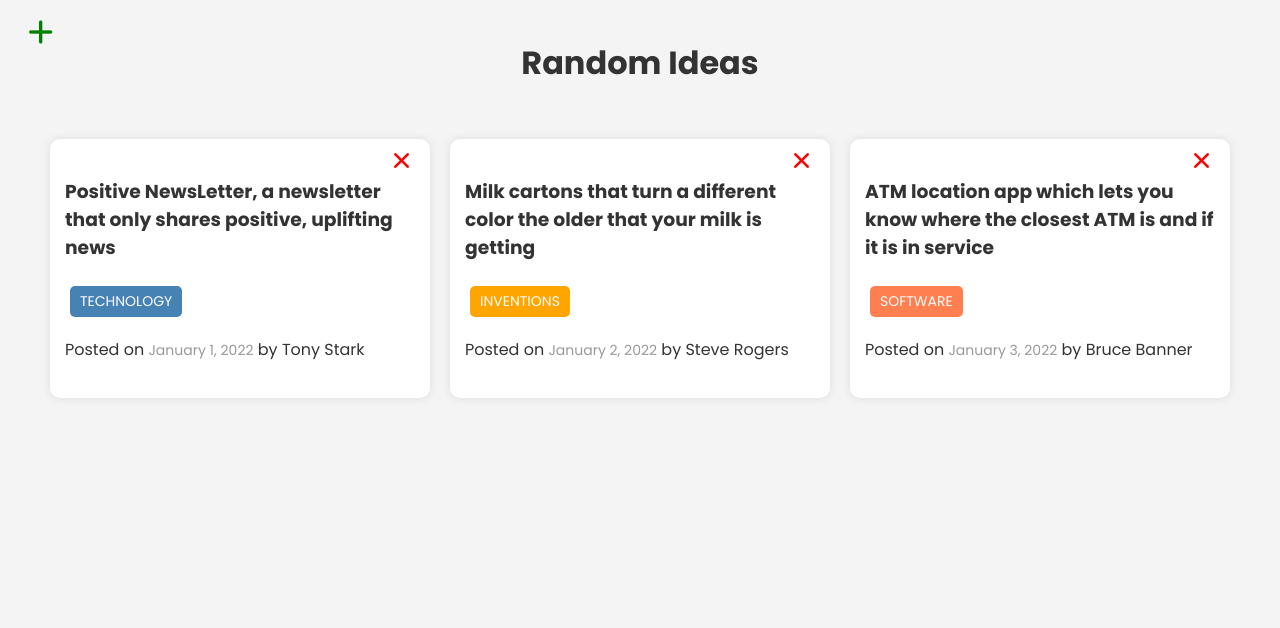
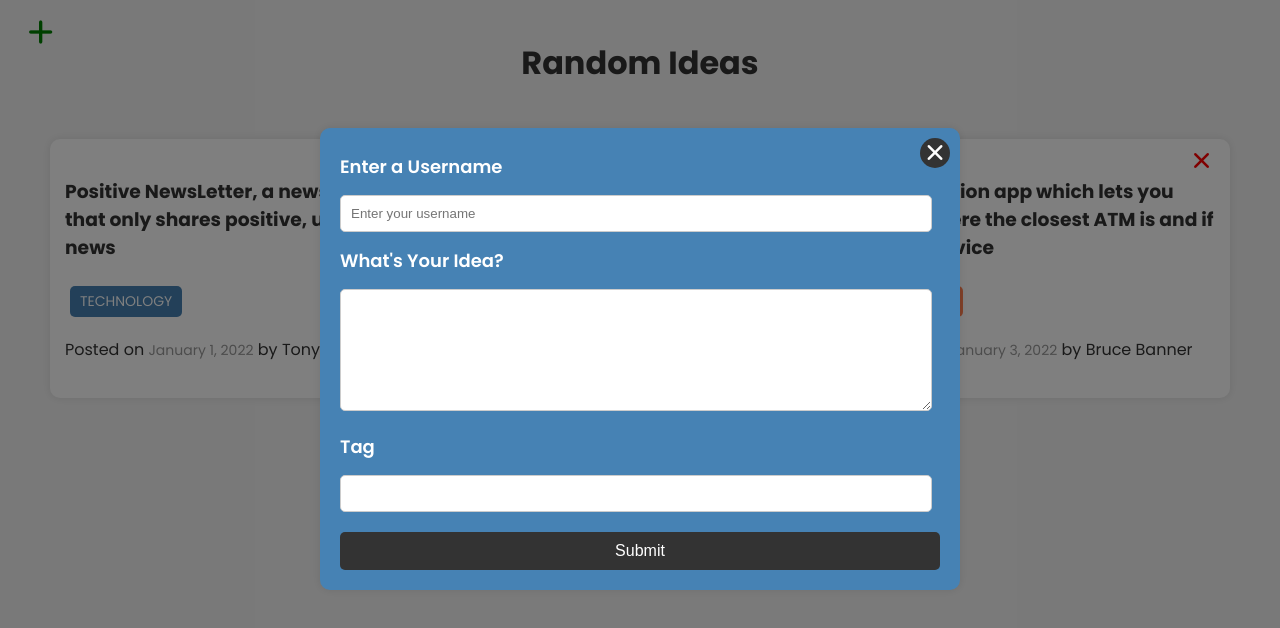
Before and after one commit to HooNL/randomideas-api, a website built with webpack: page client/src/index.html in a window 1280 px wide. Both pictures are taken after a click on the button 40 px from the left and 32 px from the top of the page. Built offline with nearby package versions, Linux system fonts and the light colour scheme.

Commit message:
Working on UI

```diff
--- /dev/null
+++ b/client/src/components/Modal.js
@@ -0,0 +1,29 @@
+class Modal {
+  constructor() {
+    this._modal = document.getElementById("modal")
+    this._modalBtn = document.getElementById("modal-btn")
+    this._closeBtn = document.getElementById("close-btn")
+    this.addEventListeners()
+  }
+
+  addEventListeners() {
+    window.addEventListener("click", this.outsideClick.bind(this))
+    this._modalBtn.addEventListener("click", this.open.bind(this))
+    this._closeBtn.addEventListener("click", this.close.bind(this))
+  }
+
+  open() {
+    this._modal.style.display = "block"
+  }
+
+  close() {
+    this._modal.style.display = "none"
+  }
+  outsideClick(e) {
+    if (e.target === this._modal) {
+      this.close()
+    }
+  }
+}
+
+export default Modal;
--- a/client/src/css/style.css
+++ b/client/src/css/style.css
@@ -1,7 +1,7 @@
-@import url('https://fonts.googleapis.com/css2?family=Poppins:wght@300;400;500;600;700&display=swap');
+@import url("https://fonts.googleapis.com/css2?family=Poppins:wght@300;400;500;600;700&display=swap");
 
 body {
-  font-family: 'Poppins', sans-serif;
+  font-family: "Poppins", sans-serif;
   font-size: 16px;
   font-weight: 400;
   line-height: 1.5;
@@ -42,7 +42,7 @@ header {
 .modal-box {
   margin: 10% auto;
   width: 600px;
-
+  position: relative;
   background-color: steelblue;
   color: #fff;
   padding: 20px;
@@ -50,6 +50,28 @@ header {
   box-shadow: 0 0 10px rgba(0, 0, 0, 0.1);
   animation-name: modalopen;
   animation-duration: var(--modal-duration);
+}
+
+#close-btn {
+  position: absolute;
+  display: flex;
+  float: right;
+  width: 30px;
+  height: 30px;
+  font-size: 20px;
+  cursor: pointer;
+  color: #fff;
+  background: #333;
+  border: none;
+  border-radius: 50%;
+  top: 10px;
+  right: 10px;
+  align-items: center;
+  justify-content: center;
+
+}
+#close-btn:hover {
+  background: #000;
 }
 
 @keyframes modalopen {
--- a/client/src/index.html
+++ b/client/src/index.html
@@ -1,5 +1,6 @@
 <!DOCTYPE html>
 <html lang="en">
+
 <head>
   <meta charset="UTF-8" />
   <meta http-equiv="X-UA-Compatible" content="IE=edge" />
@@ -7,6 +8,7 @@
 
   <title>Random Ideas</title>
 </head>
+
 <body>
   <header>
     <h1>Random Ideas</h1>
@@ -15,8 +17,9 @@
     </button>
   </header>
   <div class="container">
+
     <div id="idea-list" class="ideas">
-        <div class="card" >
+      <div class="card">
         <button class="delete" title="Delete Idea"><i class="fas fa-times"></i></button>
         <h3>
           Positive NewsLetter, a newsletter that only shares positive,
@@ -28,7 +31,7 @@
           <span class="author">Tony Stark</span>
         </p>
       </div>
-        <div class="card" >
+      <div class="card">
         <button class="delete" title="Delete Idea"><i class="fas fa-times"></i></button>
         <h3>
           Milk cartons that turn a different color the older that your milk is
@@ -40,7 +43,7 @@
           <span class="author">Steve Rogers</span>
         </p>
       </div>
-        <div class="card" >
+      <div class="card">
         <button class="delete" title="Delete Idea"><i class="fas fa-times"></i></button>
         <h3>
           ATM location app which lets you know where the closest ATM is and if
@@ -57,10 +60,14 @@
 
   <div id="modal" class="modal">
     <div id="form-modal" class="modal-box">
+      <button id="close-btn" title="Close Modal">
+        <i class="fas fa-times"></i>
+      </button>
       <form id="idea-form">
         <div class="form-control">
           <label for="idea-text">Enter a Username</label>
-            <input type="text" name="username" id="username" title="Enter your username" placeholder="Enter your username" required />
+          <input type="text" name="username" id="username" title="Enter your username" placeholder="Enter your username"
+            required />
         </div>
         <div class="form-control">
           <label for="idea-text">What's Your Idea?</label>
@@ -75,4 +82,5 @@
     </div>
   </div>
 </body>
+
 </html>
--- a/client/src/index.js
+++ b/client/src/index.js
@@ -1,5 +1,5 @@
-import '@fortawesome/fontawesome-free/css/all.min.css'
+import "@fortawesome/fontawesome-free/css/all.min.css"
 import "./css/style.css"
+import Modal from "./components/Modal.js"
 
-const modal = document.getElementById("modal")
-const modalBtn = document.getElementById("modal-btn")
+const modal = new Modal()
```
Lines whose indentation alone changed are shown as unchanged.
